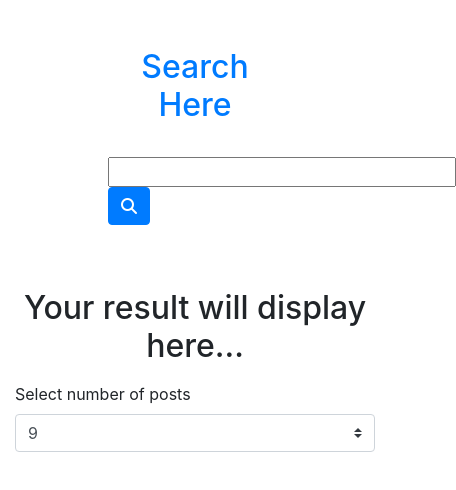
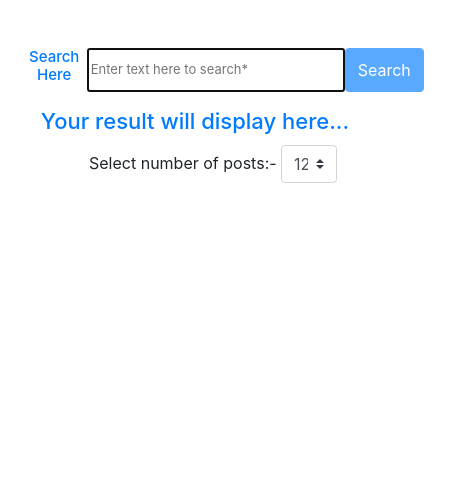
Before and after one commit to recursorit/url-paging, a React (Create React App) app: page / in a window 390 px wide. Shown: the top 490 px of the page, 456 px wide, since content can reach past the window. Built offline with nearby package versions, Linux system fonts and the light colour scheme.

Commit message:
Final commit

```diff
--- a/src/App.css
+++ b/src/App.css
@@ -0,0 +1,82 @@
+
+.searchbar{
+padding-left: 256px;
+}
+
+.postsselection{
+    width: 90px;
+}
+.formgroup{
+    padding-left: 390px;
+}
+
+.pagination{
+    justify-content: center;
+}
+.back{
+    position: relative;
+    left: 535px;
+    padding-left: 10px;
+}
+.resultcontainer{
+    padding-right: 80px;
+}
+
+
+
+@media  (min-width:320px) and (max-width:850px)
+{
+    .searchbar{
+        padding-left: 0px;
+    }
+
+        .postsselection{
+            width: 56px;
+        }
+        .formgroup{
+            padding-left: 50px;
+            position: relative;
+            bottom: 13px;
+        }
+
+.sh{
+    font-size: 13px;
+}
+
+.sb{
+    padding-right: 50px;
+}
+
+.h2{
+    font-size: 15px;
+}
+
+.h2result{
+    font-size: 22px;
+}
+
+.pagination{
+    padding-left: 35px !important  ;
+    font-size: 14px;
+}
+.tablee{
+    position: relative;
+right: 46px;
+}
+.back{
+    position: relative;
+left: 120px;
+top: -44px;
+}
+.resultcontainer{
+    font-size: 15px;
+    padding-left: 35px;
+}
+.avatar{
+    width: 50px!important;
+    height: 50px!important;
+}
+.bfs{
+font-size: 15px;
+}
+}
--- a/src/App.js
+++ b/src/App.js
@@ -1,5 +1,6 @@
 import 'bootstrap/dist/css/bootstrap.min.css';
 import SearchTab from './SearchTab';
+import './App.css';
 
 function App() {
   return (
--- a/src/Result.js
+++ b/src/Result.js
@@ -1,16 +1,14 @@
 import React from 'react'
-import { Table,Button } from 'react-bootstrap'
+import { Table, Button } from 'react-bootstrap'
 
 const avatar = {
     width: '100px',
     height: '100px'
 }
 
-const pagination = {
-    paddingLeft: '300px'
-}
 
-const Result = ({ posts, loading, postsPerPage, totalPosts, paginate,avatartsort,loginsort,typesort }) => {
+
+const Result = ({ posts, loading, postsPerPage, totalPosts, paginate, avatarsort, loginsort, typesort, avatartSortD, loginSortD, typeSortD, avatarAsc, loginAsc, typeAsc }) => {
     if (loading) {
         return <h2>Loading...</h2>
     }
@@ -24,10 +22,8 @@ const Result = ({ posts, loading, postsPerPage, totalPosts, paginate,avatartsort
 
 
     return (
-        <div className='container'>
-
-
-            <ul className='pagination' style={pagination}>
+        <div className='container resultcontainer'>
+            <ul className='pagination'>
                 {pageNumbers.map(number => {
                     return (
                         <li key={number} className='page-item'>
@@ -38,12 +34,13 @@ const Result = ({ posts, loading, postsPerPage, totalPosts, paginate,avatartsort
                 })}
             </ul>
 
-            <Table striped bordered hover variant="dark" className='m-5'>
+            <Table striped bordered hover variant="" className='m-5 tablee  '>
                 <thead >
                     <tr className='text-center'>
-                        <th><Button onClick={avatartsort}>Avatar</Button></th>
-                        <th><Button onClick={loginsort}>Login</Button></th>
-                        <th><Button onClick={typesort}>Type</Button></th>
+                        <th > {avatarAsc ? <Button onClick={avatartSortD} className='bfs'>Avatar ↑ </Button> : <Button className='bfs' variant="dark" onClick={avatarsort} >Avatar </Button>}</th>
+                        <th>{loginAsc ? <Button onClick={loginSortD} className='bfs'>Login ↑ </Button> : <Button variant="dark" className='bfs' onClick={loginsort} >Login  </Button>}</th>
+                        <th>{typeAsc ? <Button onClick={typeSortD} className='bfs'>Type ↑  </Button> : <Button variant="dark" className='bfs' onClick={typesort} >Type</Button>
+                        }</th>
 
                     </tr>
                 </thead>
@@ -51,7 +48,7 @@ const Result = ({ posts, loading, postsPerPage, totalPosts, paginate,avatartsort
                     {
                         posts.map(post => {
                             return (<tr key={post.id} className='text-center'>
-                                <td><img src={post.avatar_url} alt='avtarimg' style={avatar} /></td>
+                                <td><img src={post.avatar_url} alt='avtarimg' className='avatar' style={avatar} /></td>
                                 <td className='text-capitalize'>{post.login}</td>
                                 <td>{post.type}</td>
                             </tr>
@@ -63,7 +60,7 @@ const Result = ({ posts, loading, postsPerPage, totalPosts, paginate,avatartsort
             </Table>
 
             <a href='http://localhost:3000/'>
-            <input type="button" value="Back"/>
+                <Button type="button" className='btn btn-md back' value="Back"> Go Back</Button>
             </a>
 
 
--- a/src/SearchTab.js
+++ b/src/SearchTab.js
@@ -15,6 +15,10 @@ const SearchTab = () => {
     const [loading, setLoading] = useState(false)
     const [currentPage, setCurrentPage] = useState(1);
     const [postsPerPage, setPostsPerPage] = useState(10);
+    const [avatarAsc, setAvatarAsc] = useState(false)
+    const [loginAsc, setLoginAsc] = useState(true)
+    const [typeAsc, setTypeAsc] = useState(false)
+
 
     const handleSearch = () => {
 
@@ -22,8 +26,8 @@ const SearchTab = () => {
         axios.get(`https://api.github.com/search/users?q=${search}in:login&per_page=100&sort=followers`)
             .then(res => {
                 console.log(res)
-                // let response = lodash.sortBy(res.data.items, ["login"])
-                setPosts(res.data.items);
+                let response = lodash.orderBy(res.data.items, ["login"])
+                setPosts(response);
                 setLoading(false)
                 setShowTable(true)
                 setShowSearch(false)
@@ -37,18 +41,50 @@ const SearchTab = () => {
     }
 
     const avatarsort = () => {
-        const asort = lodash.sortBy(posts, ['avatar_url'], ['asc', 'desc'])
+        const asort = lodash.orderBy(posts, ['avatar_url'], ['asc', 'desc'])
         setPosts(asort)
+        setAvatarAsc(true)
+        setLoginAsc(true)
+        setTypeAsc(false)
     }
 
     const loginsort = () => {
-        const lsort = lodash.sortBy(posts, ['login'], ['asc', 'desc'])
+        const lsort = lodash.orderBy(posts, ['login'], ['asc', 'desc'])
         setPosts(lsort)
+        setAvatarAsc(false)
+        setLoginAsc(true)
+        setTypeAsc(false)
     }
 
     const typesort = () => {
-        const tsort = lodash.sortBy(posts, ['type'], ['asc', 'desc']).reverse()
+        const tsort = lodash.orderBy(posts, ['type'], ['asc', 'desc'])
+        setPosts(tsort)
+        setAvatarAsc(false)
+        setLoginAsc(false)
+        setTypeAsc(true)
     }
+    const avatarSortD = () => {
+        const asortD = lodash.orderBy(posts, ['avatar_url'], ['asc', 'desc']).reverse()
+        setPosts(asortD)
+        setAvatarAsc(false)
+        setLoginAsc(false)
+        setTypeAsc(false)
+    }
+    const loginSortD = () => {
+        const lsortD = lodash.orderBy(posts, ['login'], ['asc', 'desc']).reverse()
+        setPosts(lsortD)
+        setAvatarAsc(false)
+        setLoginAsc(false)
+        setTypeAsc(false)
+    }
+    const typeSortD = () => {
+        const tsortD = lodash.orderBy(posts, ['type'], ['asc', 'desc']).reverse()
+        setPosts(tsortD)
+        setAvatarAsc(false)
+        setLoginAsc(false)
+        setTypeAsc(false)
+    }
+
     const indexOfLastPost = currentPage * postsPerPage
     const indexOfFirstPost = indexOfLastPost - postsPerPage
     const currentPosts = posts.slice(indexOfFirstPost, indexOfLastPost)
@@ -63,30 +99,38 @@ const SearchTab = () => {
 
 
     return (
-        <div>
-            { showSearch ? <div className='container'>
-                < div className='row' >
-                    <div className='col-10 col-lg-10 mx-auto col-md-8 m-5'>
-                        <div className='input-group px-5'>
-                            <h2 className='text-center text-primary'>Search Here</h2>&nbsp;&nbsp;<input className='px-5' type='text' value={search} onChange={(e) => setSearch(e.target.value)} />
-                            <Button onClick={handleSearch}><i className="fa fa-search"></i></Button>
+        <div className='app'>
+            { showSearch ? <div className='container '>
+                < div className='row searchbar' >
+                    <div className='col-10 col-lg-10 col-md-8 mt-5'>
+                        <div className='input-group-append sh'>
+                            <h2 className='text-center text-primary h2'>Search Here</h2>&nbsp;&nbsp;
+                            <input autoFocus className='sb' type='text' value={search} onChange={(e) => setSearch(e.target.value)} placeholder='Enter text here to search*' />
+                            <Button disabled={!search} onClick={handleSearch}>Search</Button>
                         </div>
                     </div>
                 </ div>
             </div> : <div></div>}
 
             <div>
-                <h2 className='text-center my-3'>Your result will display here...</h2>
+                <h2 className='text-center text-primary my-3 h2result'>Your result will display here...</h2>
                 {showTable ? <Result posts={currentPosts} loading={loading} postsPerPage={postsPerPage} totalPosts={posts.length} paginate={paginate} avatarsort={avatarsort}
-                    loginsort={loginsort} typesort={typesort} /> : <div></div>}
+                    loginsort={loginsort} typesort={typesort} avatarAsc={avatarAsc}
+                    loginAsc={loginAsc}
+                    typeAsc={typeAsc} avatarAsc={avatarAsc}
+                    loginAsc={loginAsc}
+                    typeAsc={typeAsc}
+                    typeSortD={typeSortD}
+                    loginSortD={loginSortD}
+                    avatarSortD={avatarSortD} /> : <div></div>}
                 <Form>
-                    <Form.Group controlId='exampleForm.SelectCustom' onChange={(e) => setPostsPerPage(e.target.value)}>
-                        <Form.Label>Select number of posts </Form.Label>
-                        <Form.Control as='select' custom>
-                            <option>9</option>
-                            <option>5</option>
-                            <option>10</option>
+                    <Form.Group controlId='exampleForm.SelectCustom' className='formgroup m-4' onChange={(e) => setPostsPerPage(e.target.value)}>
+                        <Form.Label >Select number of posts:-&nbsp;</Form.Label>
+                        <Form.Control className='postsselection' as='select' custom>
+                            <option>12</option>
+                            <option>15</option>
                             <option>20</option>
+                            <option>25</option>
                         </Form.Control>
 
                     </Form.Group>
```
